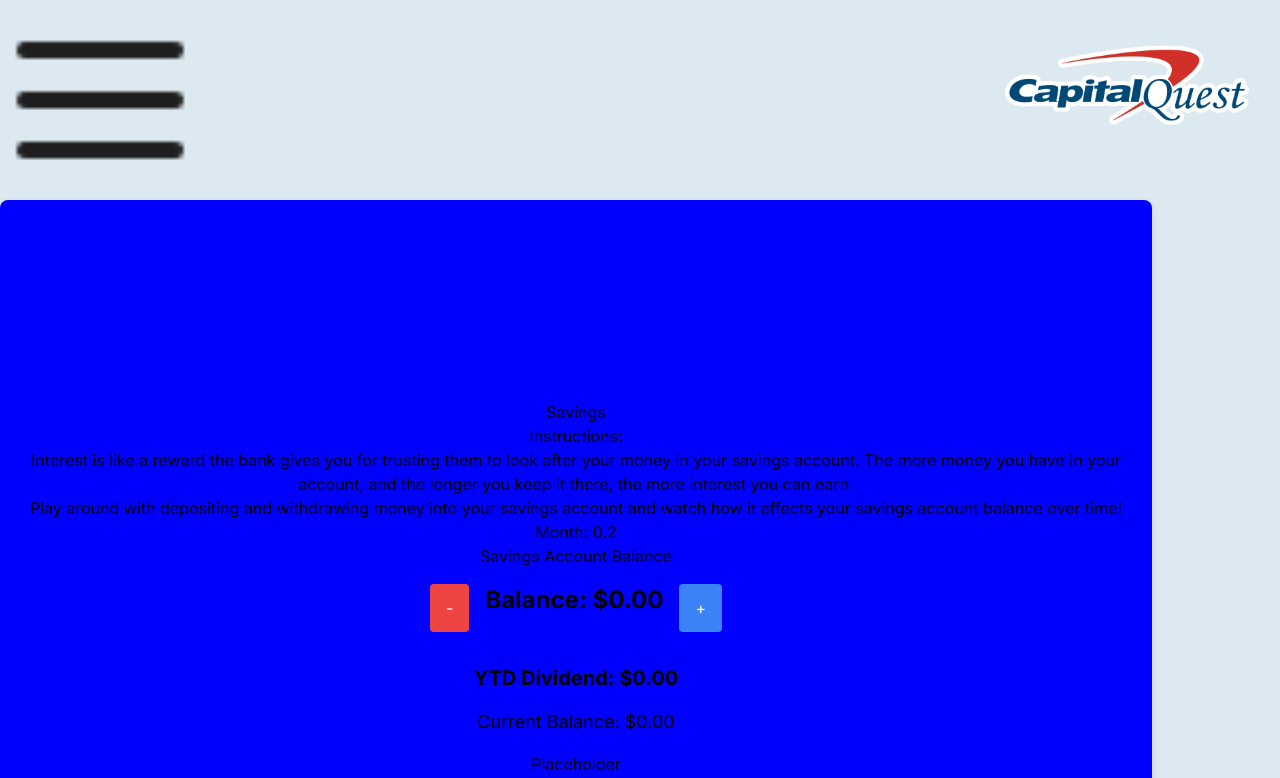
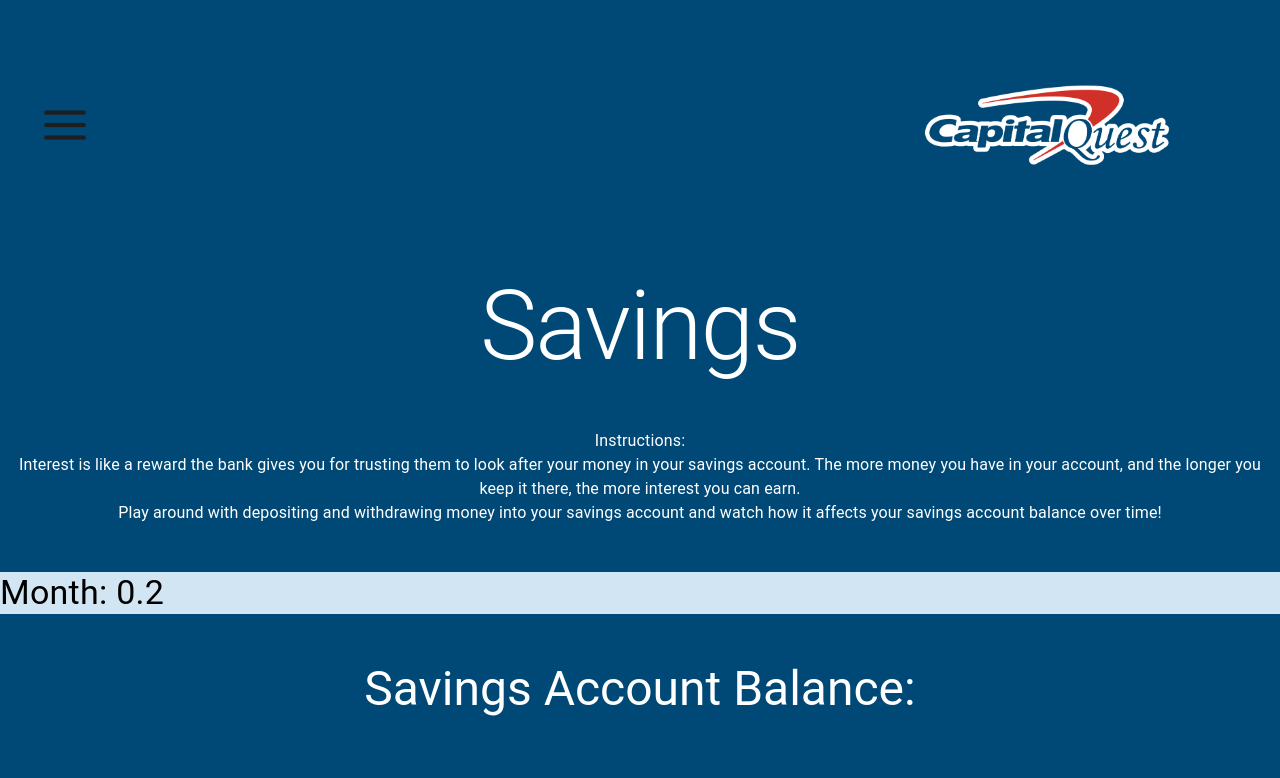
Before and after one commit to PaulaFregene/Capital-Quest-24, a Next.js app in the folder capital-quest/: page /savings in a window 1280 px wide. Shown: the top 778 px of the page. Built offline with nearby package versions, Linux system fonts and the light colour scheme.

Commit message:
Improved saving + credit pages

```diff
--- a/capital-quest/src/app/credit/page.js
+++ b/capital-quest/src/app/credit/page.js
@@ -1,13 +1,16 @@
+import { Button, Typography } from "@mui/material";
 import React from 'react';
 import Header from '@/components/Header';
 
 const Credit = () => {
   return (
-    <div className="container">
+    <div style={{backgroundImage:"linear-gradient(#D03027, #FFFFFF)"}}>
       <Header/>
+      <div class="min-h-screen">
       <div className="header">
-        <img src="/capital quest outlined logo.png" alt="Capital Quest Logo" className = "logo-top-right" />
-        <h1>Credit</h1>
+      <Typography variant="h1" style={{ color: 'white', marginTop: '20px' }}>
+                    Credit
+                </Typography>
       </div>
       <div className="card-section">
         <div className="credit-card">
@@ -39,6 +42,7 @@ const Credit = () => {
       </div>
       <button className="resources-button">Resources</button>
     </div>
+    </div>
   );
 }
 
--- a/capital-quest/src/app/globals.css
+++ b/capital-quest/src/app/globals.css
@@ -25,19 +25,6 @@ body {
       rgb(var(--background-end-rgb))
     )
     rgb(var(--background-start-rgb));
-}
-
-.container {
-  display: flex;
-  flex-direction: column;
-  justify-content: center;
-  align-items:center;
-  border-radius: 8px;
-  box-shadow: 0 4px 8px rgba(0,0,0,0.1);
-  width: 90%;
-  height: 100%;
-  padding: 20px;
-  text-align: center;
 }
 
 .header {
--- a/capital-quest/src/app/savings/page.js
+++ b/capital-quest/src/app/savings/page.js
@@ -1,5 +1,5 @@
 'use client'
-
+import { Button, Typography } from "@mui/material";
 import React, { useState, useEffect } from 'react';
 import Header from '@/components/Header';
 import './savings.css';
@@ -25,21 +25,27 @@ export default function Savings() {
     }, []);
 
     return (
-        <div style={{ backgroundColor: "#DCE9F1" }}>
-            <Header style={{ backgroundColor: "blue" }} />
-            <div className="container flex min-h-screen flex-col items-center justify-between" style={{ backgroundColor: "blue" }}>
-                <h1>Savings</h1>
-                <p>Instructions: <br />
+        <div style={{ backgroundColor: "#004977" }}>
+            <Header />
+            <div className="container flex-col items-center justify-between p-auto" style={{ backgroundColor: "#004977", minHeight: '100vh', minWidth: '100vw', display: 'flex', flexDirection: 'column' }}>
+            <Typography variant="h1" style={{ color: 'white', marginTop: '20px' }}>
+                    Savings
+                </Typography>
+                <Typography variant="body1" style={{ color: 'white', textAlign: 'center', margin: '20px 0' }}>
+                    Instructions: <br />
                     Interest is like a reward the bank gives you for trusting them to look after your money in your savings account.
                     The more money you have in your account, and the longer you keep it there, the more interest you can earn. <br />
-                </p>
-                <p>Play around with depositing and withdrawing money into your savings account
+                    Play around with depositing and withdrawing money into your savings account
                     and watch how it affects your savings account balance over time!
-                </p>
-                <div>
+                </Typography>
+                <div className="container flex-col items-center justify-between" style={{ backgroundColor: "#D2E5F2" }}>
+                <Typography variant="h4" style={{ color: 'black', margin: '0' }}>
                     Month: {months.toFixed(1)}
+                </Typography>
                 </div>
-                <h2>Savings Account Balance</h2>
+                <Typography variant="h3" style={{ color: 'white', margin: '20px 0' }}>
+                    Savings Account Balance:
+                </Typography>
                 <div>
                     <BalanceManager balance={balance} setBalance={setBalance} />
                     <DividendUpdater balance={balance} ytdDividend={ytdDividend} />
@@ -50,8 +56,7 @@ export default function Savings() {
                 <div>
                     Resources Button
                 </div>
-            </div>
-            Hello
+        </div>
         </div>
     );
 }
--- a/capital-quest/src/components/Header.js
+++ b/capital-quest/src/components/Header.js
@@ -4,13 +4,13 @@ import Link from "next/link"
 export default function Header() {
     return (
         <div>
-            <div className= "flex flex-row items-start justify-between">
+            <div className= "flex flex-start flex-row p-10">
                 <button>
                     <Link href="/game_home" passHref>
-                        <Image src="/Menu.png" width={200} height={200} alt="Menu button" />
+                        <Image src="/Menu.png" width={50} height={50} alt="Menu button" />
                     </Link>
                 </button>
-                <Image src="/capital quest outlined logo.png" width={300} height={300} alt="Capital One logo image"/>
+                <Image src="/capital quest outlined logo.png" width={300} height={300} alt="Capital One logo image" className="ml-auto mr-10"/>
             </div>
         </div>
     )
```
